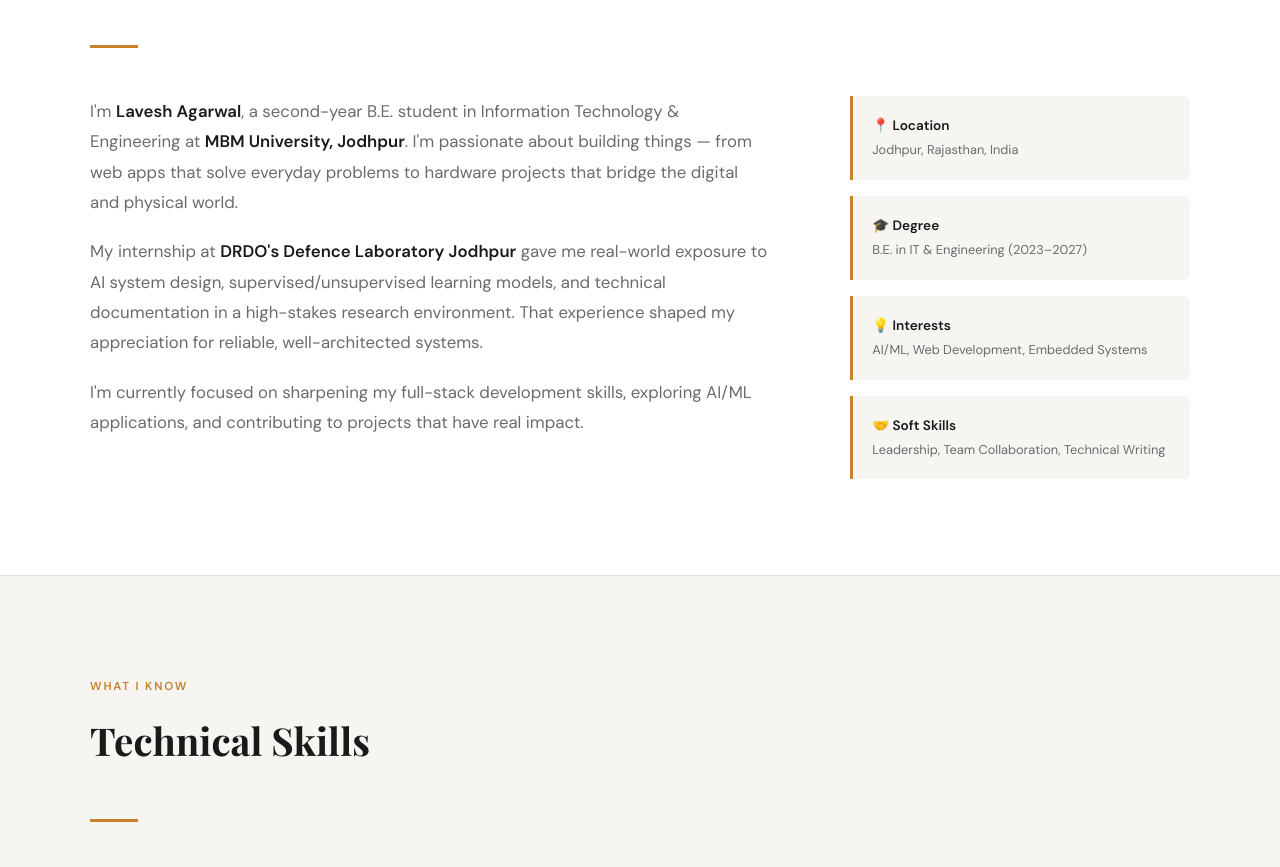
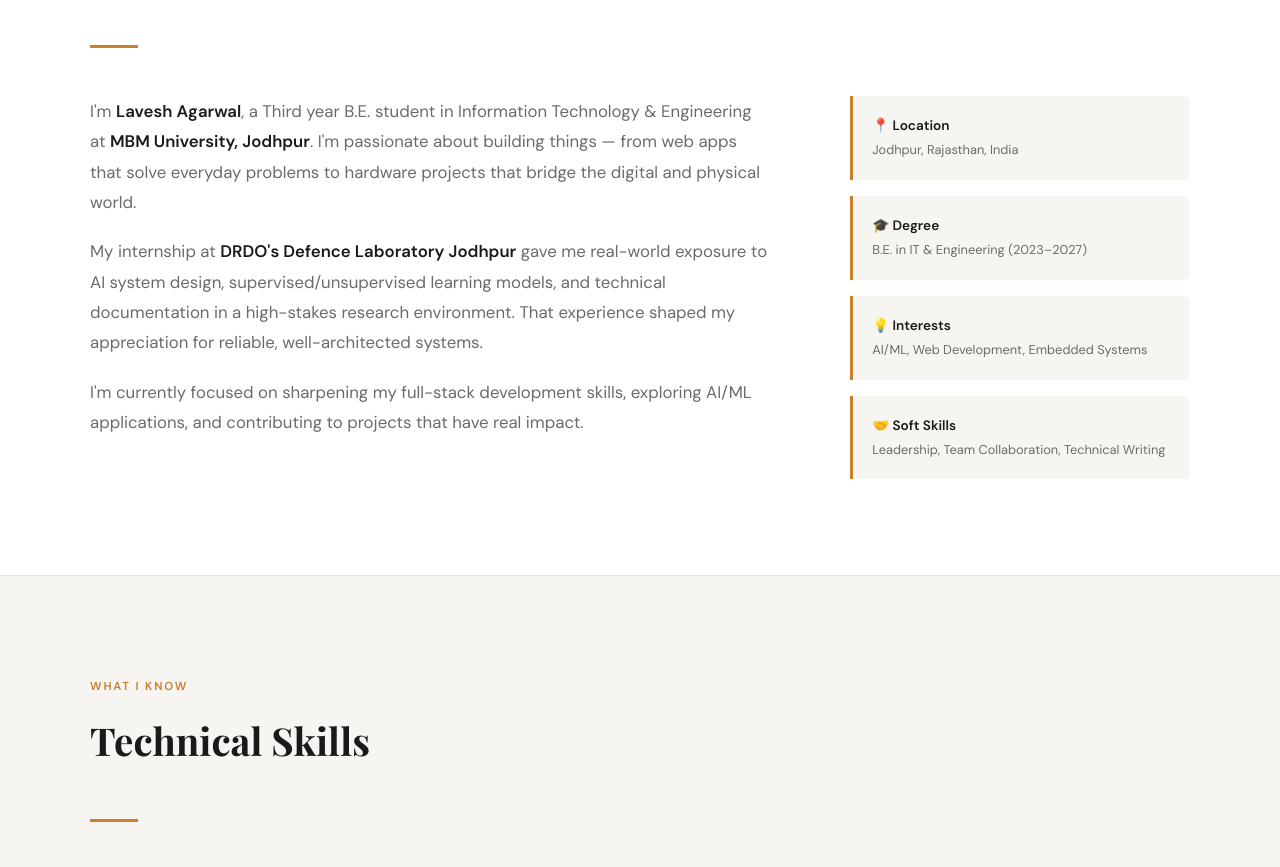
Before and after one commit to laveshagawal/resume_portfolio, a plain HTML site: page index.html in a window 1280 px wide. Shown: the part 1024-1891 px from the top of the page. Drawn offline with nearby package versions, Linux system fonts and the light colour scheme.

Commit message:
Update index.html

```diff
--- a/index.html
+++ b/index.html
@@ -84,7 +84,7 @@
     <div class="section-divider"></div>
     <div class="about-grid">
       <div class="about-text fade-up">
-        <p>I'm <strong>Lavesh Agarwal</strong>, a second-year B.E. student in Information Technology & Engineering at <strong>MBM University, Jodhpur</strong>. I'm passionate about building things — from web apps that solve everyday problems to hardware projects that bridge the digital and physical world.</p>
+        <p>I'm <strong>Lavesh Agarwal</strong>, a Third year B.E. student in Information Technology & Engineering at <strong>MBM University, Jodhpur</strong>. I'm passionate about building things — from web apps that solve everyday problems to hardware projects that bridge the digital and physical world.</p>
         <p>My internship at <strong>DRDO's Defence Laboratory Jodhpur</strong> gave me real-world exposure to AI system design, supervised/unsupervised learning models, and technical documentation in a high-stakes research environment. That experience shaped my appreciation for reliable, well-architected systems.</p>
         <p>I'm currently focused on sharpening my full-stack development skills, exploring AI/ML applications, and contributing to projects that have real impact.</p>
       </div>
```
